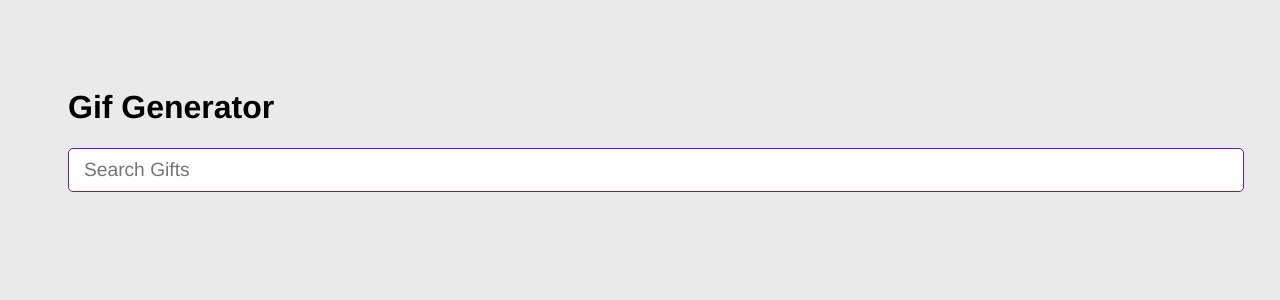
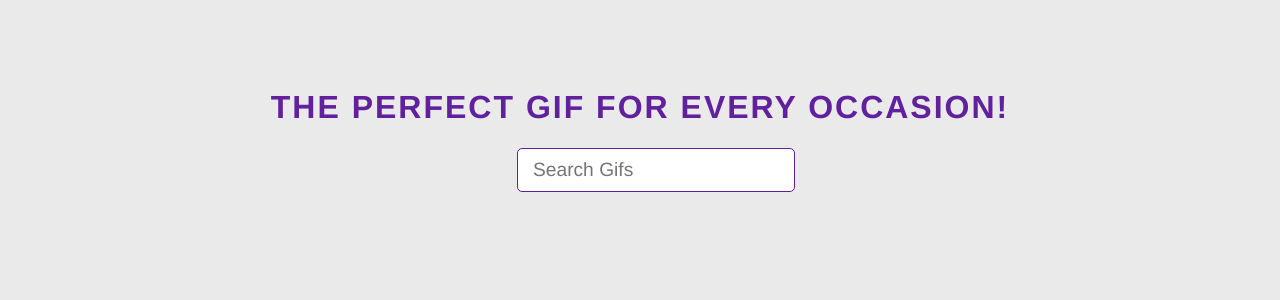
Before and after one commit to Juankqm/gifgenerator, a React (Vite) app: page / in a window 1280 px wide. Shown: the top 300 px of the page. Built offline with nearby package versions, Linux system fonts and the light colour scheme.

Commit message:
CSS changes in Search bar and main title.

```diff
--- a/src/GifGenerator.jsx
+++ b/src/GifGenerator.jsx
@@ -11,10 +11,10 @@ const GiftGenerator = () => {
      }
     return (
         <>
-            <h1>Gif Generator</h1>
-            < AddCategory
-                onNewCategory={onAddCategory}
-            />
+        <div className="header-app">
+            <h1>The perfect Gif for every occasion!</h1>
+            < AddCategory onNewCategory={onAddCategory}/>
+        </div>
                 {categories.map( (category) => (
                     <GifGrid
                         key={category}
--- a/src/components/AddCategory.jsx
+++ b/src/components/AddCategory.jsx
@@ -18,7 +18,7 @@ export const AddCategory = ({onNewCategory}) => {
         <form onSubmit={handleFormInfo}>
         <input
             type="text"
-            placeholder="Search Gifts"
+            placeholder="Search Gifs"
             value={inputValue}
             onChange={handleInputChange}
         />
--- a/src/components/GifGrid.jsx
+++ b/src/components/GifGrid.jsx
@@ -9,7 +9,7 @@ export const GifGrid = ({ category }) => {
         isLoading
             ? <Loading />
             : <div>
-                <h3>{category}</h3>
+                <p>Showing results for <span>{category}</span></p>
                 <div className='card-grid'>
                     {
                         images.map(({ id, title, url }) => (
--- a/src/components/GifItem.jsx
+++ b/src/components/GifItem.jsx
@@ -4,6 +4,7 @@ export const GifItem = ({title,src}) => {
             <img
                 alt={title}
                 src={src}
+                loading="lazy"
             />
             <p>{title}</p>
         </div>
--- a/src/helpers/GetGifs.js
+++ b/src/helpers/GetGifs.js
@@ -1,6 +1,6 @@
 const API_KEY = 'ocH4anLo5kM0WNDi312mfiKV7laoVE2U';
 export const getGifs = async (category) =>{
-    const URL    = `https://api.giphy.com/v1/gifs/search?api_key=${API_KEY}&q=${category}&limit=10`;
+    const URL    = `https://api.giphy.com/v1/gifs/search?api_key=${API_KEY}&q=${category}&limit=20`;
     const resp   = await fetch(URL);
     const {data} = await resp.json()
     const gifs = data.map( gif => ({
--- a/src/styles.css
+++ b/src/styles.css
@@ -5,6 +5,19 @@
 
   body {
     padding: 60px;
+  }
+  .header-app{
+    display: flex;
+    flex-direction: column;
+    align-items: center;
+    width: 100%;
+  }
+  .header-app h1{
+    letter-spacing: 2px;
+    font-weight: bold;
+    text-transform: uppercase;
+    color: rgb(97, 32, 158);
+    text-align: center;
   }
 
   input {
@@ -19,12 +32,13 @@
   }
 
   h2 {
-    font-size: 1.5rem;
+    font-size: 3rem;
   }
 
-  h3 {
-    font-size: 3rem;
+  span {
+    font-size: 1.5rem;
     margin-bottom: 5px;
+    color: rgb(97, 32, 158);
   }
 
   .card-grid {
@@ -42,11 +56,12 @@
     box-shadow: 0px 3px 5px rgba(0, 0, 0, 0.03);
     display: flex;
     flex-direction: column;
-    height: 0%;
+    max-height: 20%;
     justify-content: center;
     margin-bottom: 20px;
     margin-right: 20px;
     overflow: hidden;
+    flex-grow: 3;
   }
 
   .card p {
@@ -60,4 +75,5 @@
 
   .card img {
     width: 100%;
+    height: 100%;
   }
```
